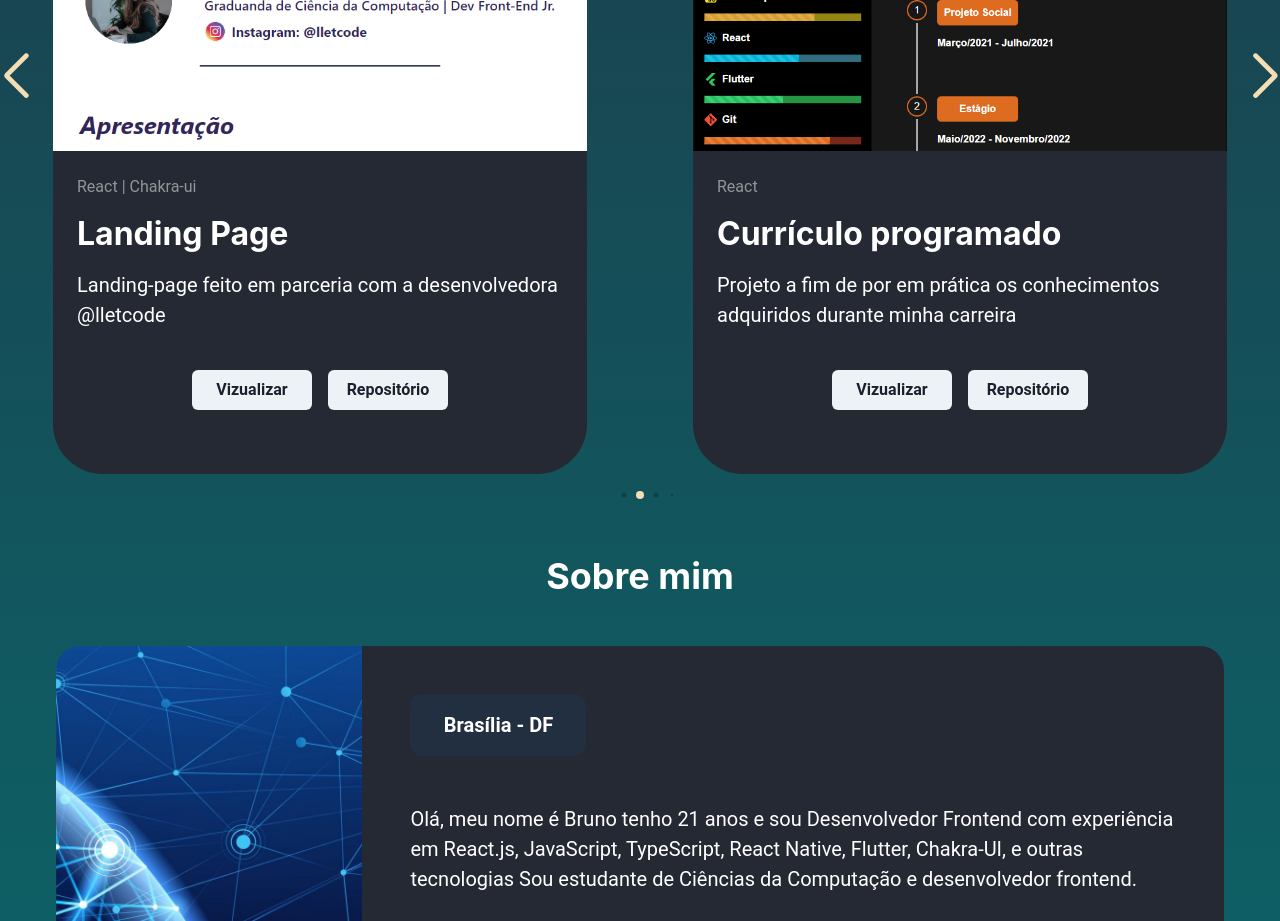
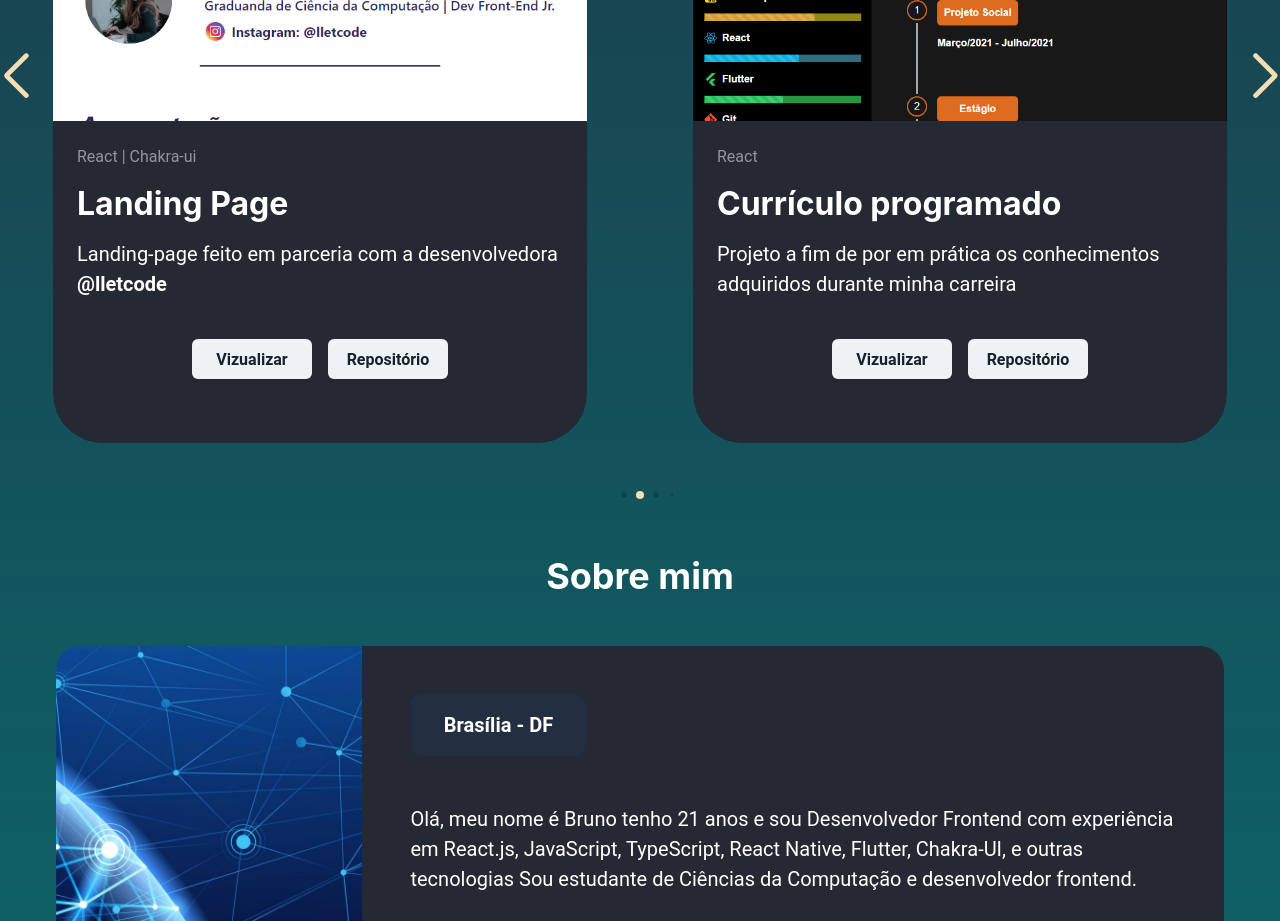
Before and after one commit to SixBruno99/portifolio, a React (Vite) app: page / in a window 1280 px wide. Shown: the part 980-1901 px from the top of the page. Built offline with nearby package versions, Linux system fonts and the light colour scheme.

Commit message:
fix: austing hover effect on prject component

```diff
--- a/src/core/components/projects.tsx
+++ b/src/core/components/projects.tsx
@@ -30,13 +30,8 @@ export const Projects = (project: IProjects) => {
           backgroundSize: "534px auto",
           height: "440px",
         }}
-      >
-        <Box
-          padding={6}
-          marginTop="440px"
-          backgroundColor="#252933"
-          borderBottomRadius="50px"
-        >
+      ></Box>
+      <Box padding={6} backgroundColor="#252933" borderBottomRadius="50px">
         <Flex flexDirection="column" width="full" gap={4}>
           <Text color="white" fontSize="1rem" opacity="0.5">
             {project.technologies}
@@ -47,7 +42,11 @@ export const Projects = (project: IProjects) => {
           <Text color="white" fontSize="1.25rem">
             {project.description}
             {project.collaborator && (
-                <Link href={project.collaborator.instagram} isExternal>
+              <Link
+                href={project.collaborator.instagram}
+                fontWeight="bold"
+                isExternal
+              >
                 {project.collaborator.name}
               </Link>
             )}
@@ -76,7 +75,6 @@ export const Projects = (project: IProjects) => {
           )}
         </Flex>
       </Box>
-      </Box>
     </Flex>
   );
 };
```
Lines whose indentation alone changed are shown as unchanged.
